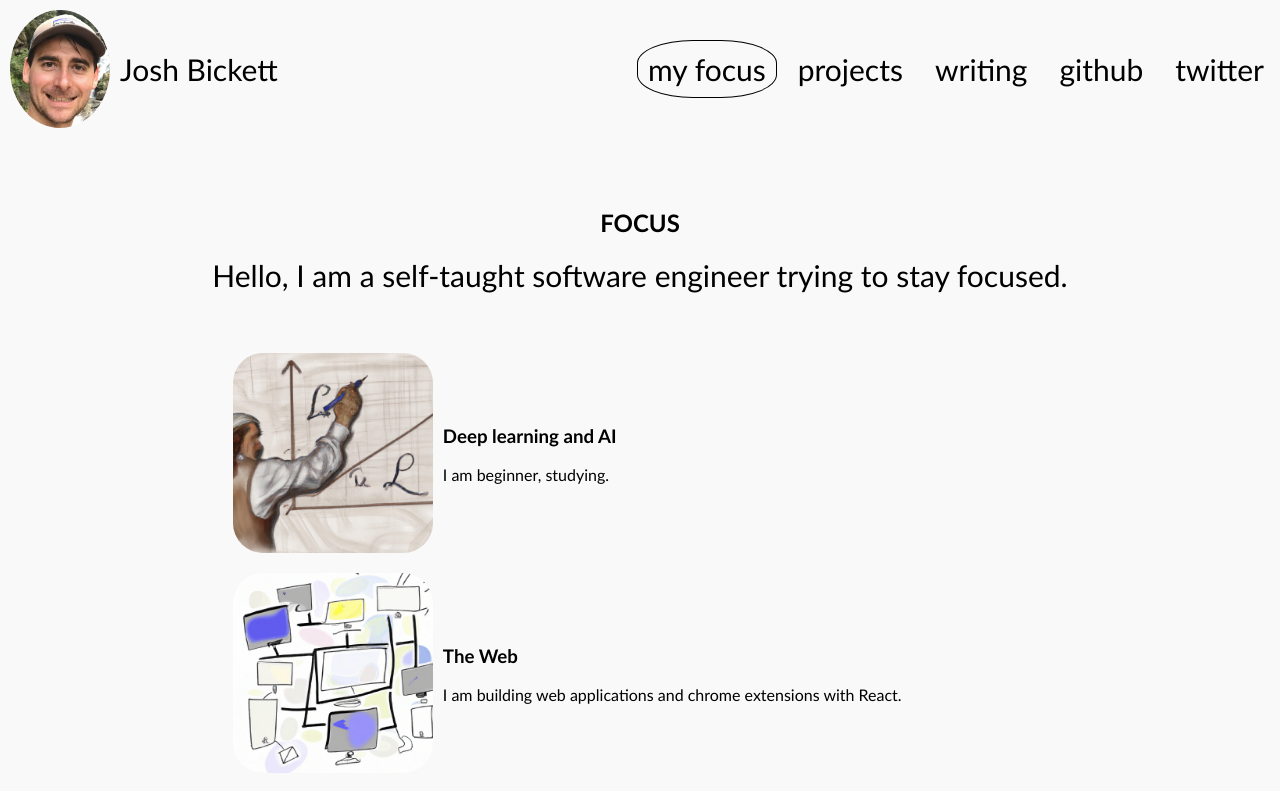
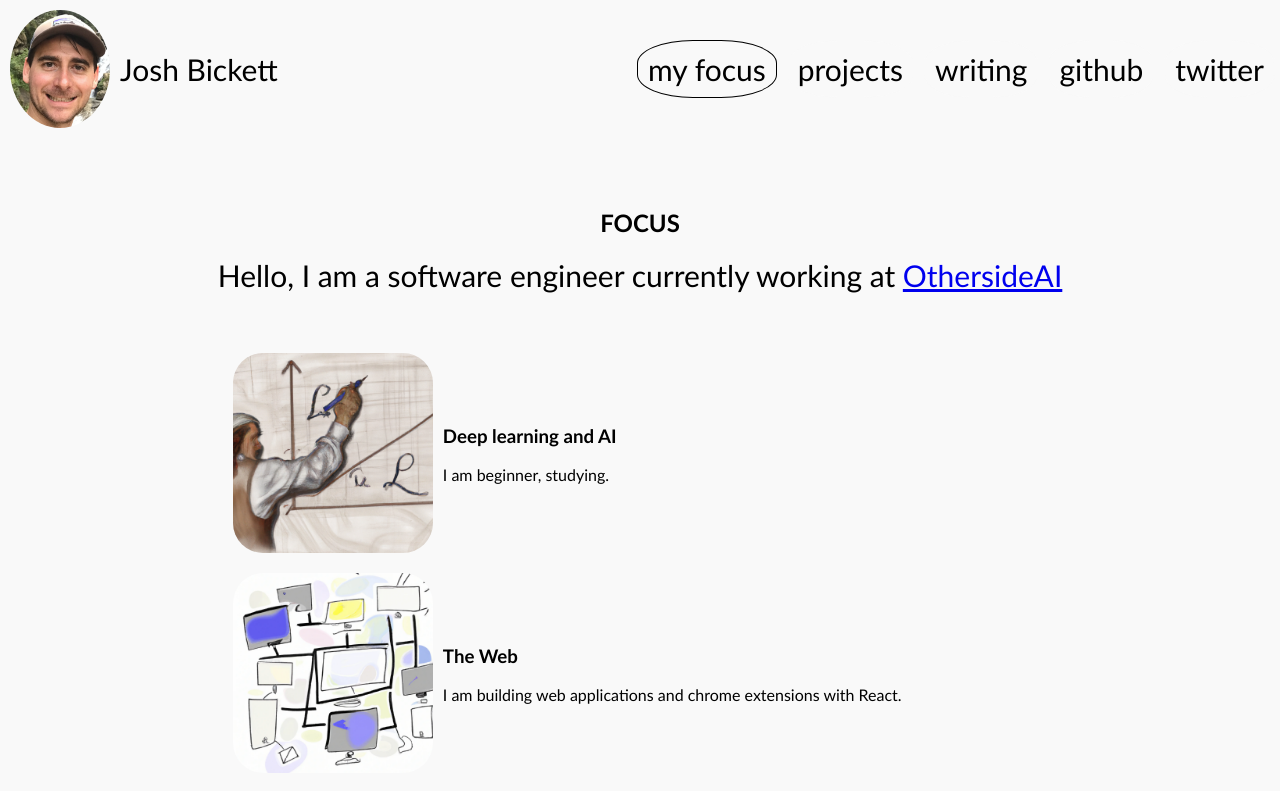
Before and after one commit to joshbickett/bickett.ai, a React (Create React App) app: page / in a window 1280 px wide. Shown: the top 791 px of the page. Built offline with nearby package versions, Linux system fonts and the light colour scheme.

Commit message:
Update focus page

```diff
--- a/src/pages/Focus.js
+++ b/src/pages/Focus.js
@@ -50,8 +50,7 @@ export const Focus = () => {
                   margin: "0 20px",
                 }}
               >
-                Hello, I am a self-taught software engineer trying to stay
-                focused.
+                Hello, I am a software engineer currently working at <a href="https://othersideai.com/">OthersideAI</a>
               </div>
             </div>
 
```
